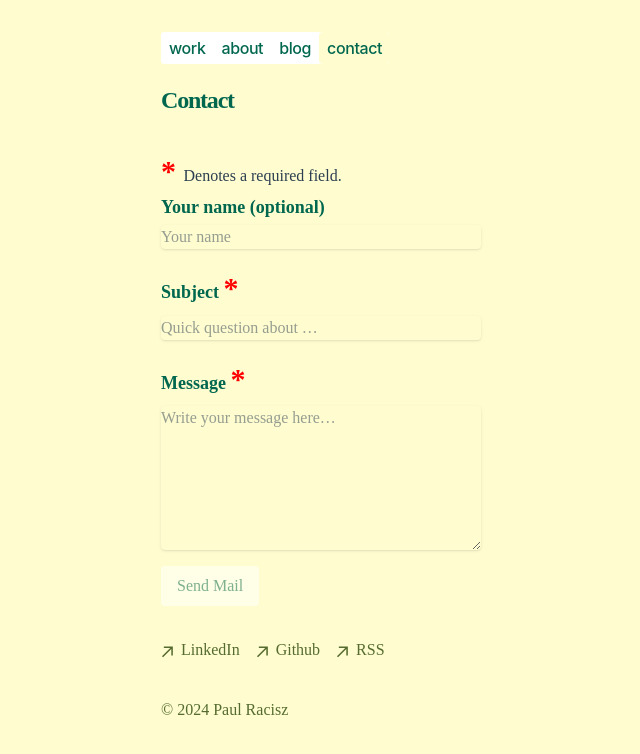
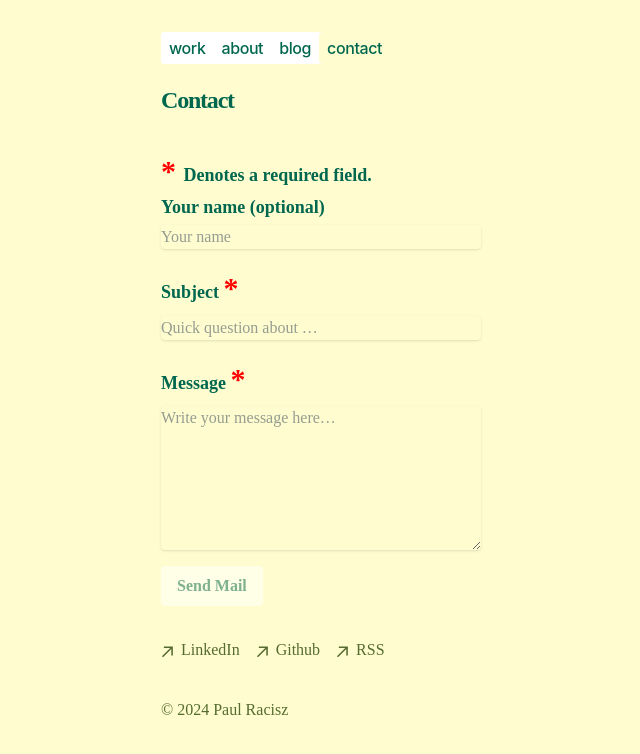
Before and after one commit to Paulracisz/portfolio-nextjs, a Next.js app: page /contact in a window 1280 px wide. Shown: the top 754 px of the page, without its empty margins (31-671 px from the left). Built offline with nearby package versions, Linux system fonts and the light colour scheme.

Commit message:
touching up the contact form

```diff
--- a/app/contact/page.tsx
+++ b/app/contact/page.tsx
@@ -81,8 +81,8 @@ export default function Contact() {
 
       <div className="space-y-4 max-w-xs">
         {/* Optional name --------------------------------------------------- */}
+          <span className="asterisk" >* </span> <span className="denotes">Denotes a required field. </span><br />
         <div>
-          <span className="asterisk" >* </span> Denotes a required field. <br />
           <label htmlFor="name" id="name" className="mt-1 text-lg font-semibold text-[#00674F] group-hover:text-[#D4AF37] transition-colors">
             Your name (optional)
           </label>
@@ -133,7 +133,7 @@ export default function Contact() {
           type="button"
           onClick={handleSendEmail}
           disabled={!subject.trim() || !message.trim()}
-          className="inline-flex items-center justify-center rounded bg-white px-4 py-2 text-[#00674F] hover:bg-primary-700 hover:cursor-pointer disabled:cursor-not-allowed disabled:opacity-50"
+          className="inline-flex items-center justify-center rounded font-semibold bg-white px-4 py-2 text-[#00674F] hover:cursor-pointer disabled:cursor-not-allowed disabled:opacity-50"
         >
           Send Mail
         </button>
--- a/app/global.css
+++ b/app/global.css
@@ -266,3 +266,9 @@ table {
 .asterisk {
   color: red;
 }
+
+.denotes {
+  color: #00674F;
+  font-weight: 600;
+  font-size: large;
+}
```
Also changed, not shown: app/page.tsx (+29 -0 lines).
